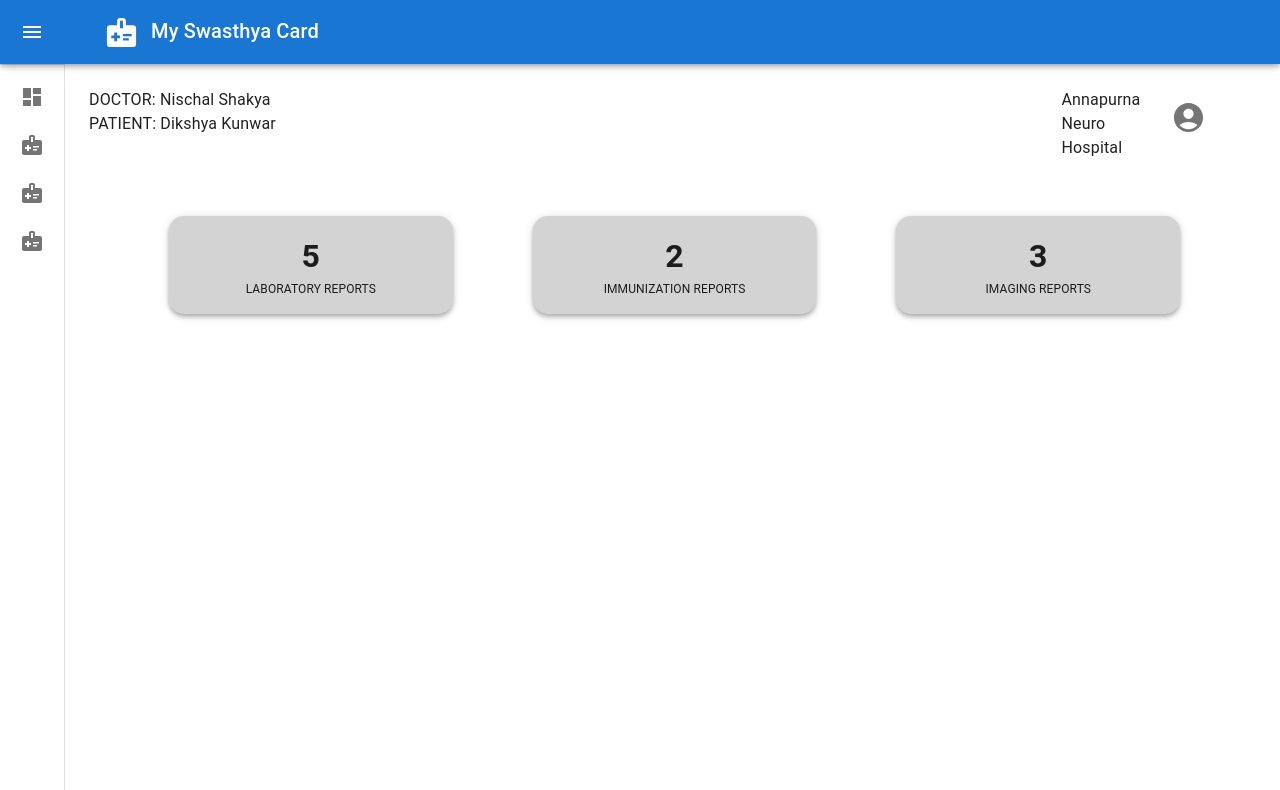
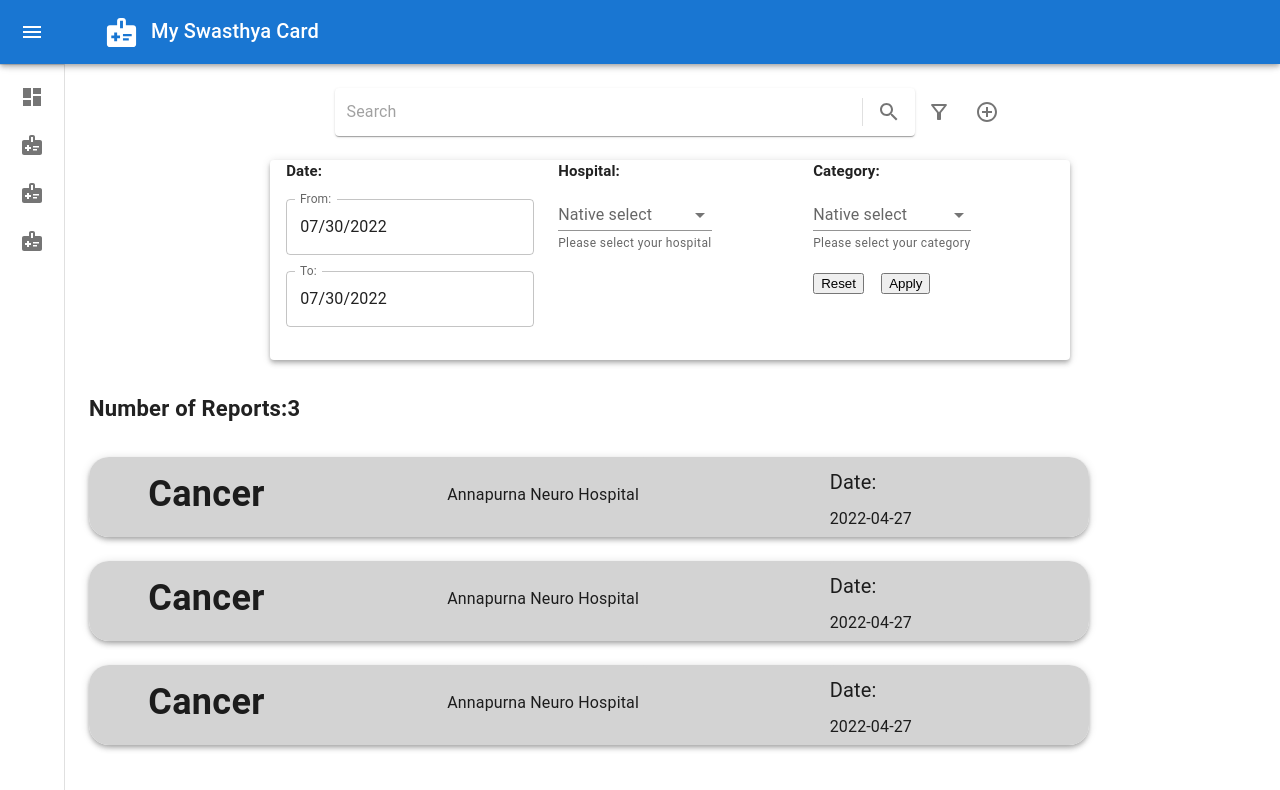
Before and after one commit to Nischal-Shakya/MHC-Frontend, a React (Create React App) app: page / in a window 1280 px wide. Shown: the top 790 px of the page. Built offline with nearby package versions, Linux system fonts and the light colour scheme.

Commit message:
added filter and polishing

```diff
--- a/package.json
+++ b/package.json
@@ -3,13 +3,18 @@
   "version": "0.1.0",
   "private": true,
   "dependencies": {
+    "@date-io/date-fns": "^2.14.0",
     "@emotion/react": "^11.9.3",
     "@emotion/styled": "^11.9.3",
     "@mui/icons-material": "^5.8.4",
+    "@mui/lab": "^5.0.0-alpha.92",
     "@mui/material": "^5.9.2",
+    "@mui/x-date-pickers": "^5.0.0-beta.3",
     "@testing-library/jest-dom": "^5.16.4",
     "@testing-library/react": "^13.3.0",
     "@testing-library/user-event": "^13.5.0",
+    "date-fns": "^2.29.1",
+    "moment": "^2.29.4",
     "react": "^18.2.0",
     "react-dom": "^18.2.0",
     "react-scripts": "^5.0.1",
--- a/src/components/Drawer.jsx
+++ b/src/components/Drawer.jsx
@@ -18,9 +18,8 @@ import ListItemButton from "@mui/material/ListItemButton";
 import ListItemIcon from "@mui/material/ListItemIcon";
 import ListItemText from "@mui/material/ListItemText";
 import DashboardIcon from "@mui/icons-material/Dashboard";
-
-// import LaboratoryReport from "./LaboratoryReport";
-import Dashboard from "./Dashboard";
+import LaboratoryReport from "./LaboratoryReport";
+//import Dashboard from "./Dashboard";
 
 const drawerWidth = 240;
 
@@ -172,8 +171,8 @@ export default function MiniDrawer() {
       </Drawer>
       <Box component="main" sx={{ flexGrow: 1, p: 3 }}>
         <DrawerHeader />
-        {/* <LaboratoryReport /> */}
-        <Dashboard />
+        <LaboratoryReport />
+        {/* <Dashboard /> */}
       </Box>
     </Box>
   );
--- a/src/components/DummyReports.jsx
+++ b/src/components/DummyReports.jsx
@@ -10,7 +10,7 @@ import Typography from "@mui/material/Typography";
 const DummyReports = () => {
   return (
     <>
-      <Card  variant="elevation" >
+      <Card  elevation = {4} sx ={{ height: 80, width: 1000, borderRadius: 5}} >
       <CardActionArea>
       <Grid  container spacing={2}>
         <Grid item xs={12}>
@@ -18,20 +18,29 @@ const DummyReports = () => {
               <Grid item >
                 <Typography
                     sx={{
-                        fontSize: 45,
+                        fontSize: 36,
                         fontWeight: "bold",
                         color: "textPrimary",
+                    }}
+                    style={{
+                      justifyContent: 'center',
+                      flex:1,
+                      lineHeight: "75px"
                       }}>
                     Cancer
                     </Typography>
               </Grid>
               <Grid item>
-                <Paper elevation ={0} sx={{height: 100, width: 100}} style={{backgroundColor: 'lightgrey'}}>
+                <Paper elevation ={0} sx={{height: 100, width: 200}} style={{backgroundColor: 'lightgrey'}}>
                 <Typography
                     sx={{
-                        fontSize: 20,
+                        fontSize: 16,
                         color: "textPrimary",
-                    }}>
+                    }}
+                    style={{
+                      justifyContent: 'center',
+                      flex:1,
+                      lineHeight: "75px"}}>
                     Annapurna Neuro Hospital
                     </Typography>
                 </Paper>
@@ -42,12 +51,17 @@ const DummyReports = () => {
                     sx={{
                         fontSize: 20,
                         color: "textPrimary",
+                    }}
+                    style={{
+                      justifyContent: 'center',
+                      flex:1,
+                      lineHeight: "50px"
                       }}>
                     Date:
                     </Typography>
                     <Typography
                     sx={{
-                        fontSize: 20,
+                        fontSize: 16,
 
                         color: "textPrimary",
                     }}
@@ -62,7 +76,7 @@ const DummyReports = () => {
       </CardActionArea>
       </Card>
       <Box m={0} pt={3} />
-      <Card  variant="elevation" >
+      <Card  elevation = {4} sx ={{ height: 80, width: 1000, borderRadius: 5}} >
       <CardActionArea>
       <Grid  container spacing={2}>
         <Grid item xs={12}>
@@ -70,23 +84,29 @@ const DummyReports = () => {
               <Grid item >
                 <Typography
                     sx={{
-                        fontSize: 45,
+                        fontSize: 36,
                         fontWeight: "bold",
                         color: "textPrimary",
                     }}
-                    >
+                    style={{
+                      justifyContent: 'center',
+                      flex:1,
+                      lineHeight: "75px"
+                      }}>
                     Cancer
                     </Typography>
-
               </Grid>
               <Grid item>
-                <Paper elevation ={0} sx={{height: 100, width: 100}} style={{backgroundColor: 'lightgrey'}}>
+                <Paper elevation ={0} sx={{height: 100, width: 200}} style={{backgroundColor: 'lightgrey'}}>
                 <Typography
                     sx={{
-                        fontSize: 20,
+                        fontSize: 16,
                         color: "textPrimary",
                     }}
-                    >
+                    style={{
+                      justifyContent: 'center',
+                      flex:1,
+                      lineHeight: "75px"}}>
                     Annapurna Neuro Hospital
                     </Typography>
                 </Paper>
@@ -98,12 +118,16 @@ const DummyReports = () => {
                         fontSize: 20,
                         color: "textPrimary",
                     }}
-                    >
+                    style={{
+                      justifyContent: 'center',
+                      flex:1,
+                      lineHeight: "50px"
+                      }}>
                     Date:
                     </Typography>
                     <Typography
                     sx={{
-                        fontSize: 20,
+                        fontSize: 16,
 
                         color: "textPrimary",
                     }}
@@ -118,7 +142,7 @@ const DummyReports = () => {
       </CardActionArea>
       </Card>
       <Box m={0} pt={3} />
-      <Card  variant="elevation" >
+      <Card  elevation = {4} sx ={{ height: 80, width: 1000, borderRadius: 5}} >
       <CardActionArea>
       <Grid  container spacing={2}>
         <Grid item xs={12}>
@@ -126,25 +150,29 @@ const DummyReports = () => {
               <Grid item >
                 <Typography
                     sx={{
-                        fontSize: 45,
+                        fontSize: 36,
                         fontWeight: "bold",
                         color: "textPrimary",
-
                     }}
-
-                    >
+                    style={{
+                      justifyContent: 'center',
+                      flex:1,
+                      lineHeight: "75px"
+                      }}>
                     Cancer
                     </Typography>
-
               </Grid>
               <Grid item>
-                <Paper elevation ={0} sx={{height: 100, width: 100}} style={{backgroundColor: 'lightgrey'}}>
+                <Paper elevation ={0} sx={{height: 100, width: 200}} style={{backgroundColor: 'lightgrey'}}>
                 <Typography
                     sx={{
-                        fontSize: 20,
+                        fontSize: 16,
                         color: "textPrimary",
                     }}
-                    >
+                    style={{
+                      justifyContent: 'center',
+                      flex:1,
+                      lineHeight: "75px"}}>
                     Annapurna Neuro Hospital
                     </Typography>
                 </Paper>
@@ -156,12 +184,16 @@ const DummyReports = () => {
                         fontSize: 20,
                         color: "textPrimary",
                     }}
-                    >
+                    style={{
+                      justifyContent: 'center',
+                      flex:1,
+                      lineHeight: "50px"
+                      }}>
                     Date:
                     </Typography>
                     <Typography
                     sx={{
-                        fontSize: 20,
+                        fontSize: 16,
 
                         color: "textPrimary",
                     }}
--- a/src/components/LaboratoryReport.jsx
+++ b/src/components/LaboratoryReport.jsx
@@ -8,7 +8,13 @@ import InputBase from "@mui/material/InputBase";
 import Divider from "@mui/material/Divider";
 import DummyReports from "./DummyReports";
 import Box from "@mui/material/Box";
-
+import Card from '@mui/material/Card';
+import Grid from '@mui/material/Grid';
+import Typography from "@mui/material/Typography";
+import { DatePicker } from '@mui/x-date-pickers/DatePicker';
+import { AdapterDateFns } from '@mui/x-date-pickers/AdapterDateFns';
+import { LocalizationProvider } from '@mui/x-date-pickers/LocalizationProvider';
+import { TextField } from "@mui/material";
 
 const LaboratoryReport = () => {
   return (
@@ -46,9 +52,101 @@ const LaboratoryReport = () => {
           <AddCircleOutlineOutlinedIcon />
         </IconButton>
       </div>
-      <Box m={2} pt={3} />
-      <h2>Number of Reports:3</h2>
-      <Box m={2} pt={3} />
+      <Box m={1} pt={3} />
+      <Grid container spacing={2}>
+      <Grid item xs={2} />
+      <Card  elevation= {4} sx ={{ height: 200 , width: 800}}>
+        <Grid  container spacing={2} >
+          <Grid item xs={0.05} />
+          <Grid item xs={4}>
+          <Typography
+          sx={{
+            fontSize: 15,
+            fontWeight: "bold",
+            color: "textPrimary",
+            }}>
+            Date:
+            <Box m={0} pt={2} />
+            </Typography>
+            <LocalizationProvider dateAdapter={AdapterDateFns}>
+            <DatePicker
+              label="From:"
+              renderInput={(params) => <TextField{...params} />}
+            />
+            </LocalizationProvider>
+          </Grid>
+          <Grid item xs={3.75}>
+          <Typography
+          sx={{
+            fontSize: 15,
+            fontWeight: "bold",
+            color: "textPrimary",
+            }}>
+            Hospital:
+            </Typography>
+            <TextField
+            id="standard-select-currency-native"
+            select
+            label="Native select"
+            SelectProps={{
+              native: true,
+            }}
+            helperText="Please select your hospital"
+            variant="standard"
+            >
+            </TextField>
+          </Grid>
+          <Grid item xs={4}>
+          <Typography
+            sx={{
+              fontSize: 15,
+              fontWeight: "bold",
+              color: "textPrimary",
+              }}>
+            Category:
+            </Typography>
+            <TextField
+            id="standard-select-currency-native"
+            select
+            label="Native select"
+            SelectProps={{
+              native: true,
+            }}
+            helperText="Please select your category"
+            variant="standard"
+            >
+            </TextField>
+          </Grid>
+          <Grid item xs={0.05} />
+          <Grid item xs={4}>
+            <LocalizationProvider dateAdapter={AdapterDateFns}>
+            <DatePicker
+              label="To:"
+              renderInput={(params) => <TextField{...params} />}
+            />
+            </LocalizationProvider>
+          </Grid>
+          <Grid item xs={3.75}></Grid>
+          <Grid item xs={1}>
+          <button >Reset</button>
+          </Grid>
+          <Grid item xs={1}>
+          <button>Apply</button>
+          </Grid>
+        </Grid>
+        <Box m={0} pt={1} />
+      </Card>
+      </Grid>
+      <Box m={1} pt={2} />
+      <Typography
+          sx={{
+            fontSize: 22,
+            fontWeight: "bold",
+            color: "textPrimary",
+            }}>
+            Number of Reports:3
+            </Typography>
+      <Box m={1} pt={2} />
       <DummyReports />
     </>
   );
```
Also changed, not shown: 1 other file (tests, documents, lock files or other folders). Lines whose indentation alone changed are shown as unchanged.
